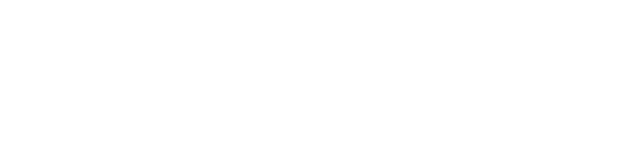
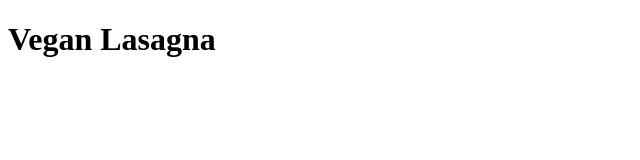
Before and after one commit to OndraSvec/odin-recipes, a plain HTML site: page recipes/veganlasagna.html in a window 1280 px wide. Shown: the whole page, without its empty margins (0-640 px from the left). Drawn offline with Linux system fonts and the light colour scheme.

Commit message:
Add lasagna recipe heading

```diff
--- a/recipes/veganlasagna.html
+++ b/recipes/veganlasagna.html
@@ -7,6 +7,6 @@
     <title>Vegan Lasagna Recipe</title>
 </head>
 <body>
-
+    <h1>Vegan Lasagna</h1>
 </body>
 </html>
```
